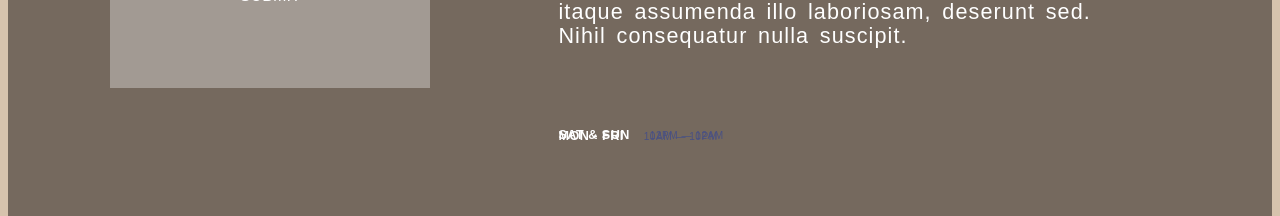
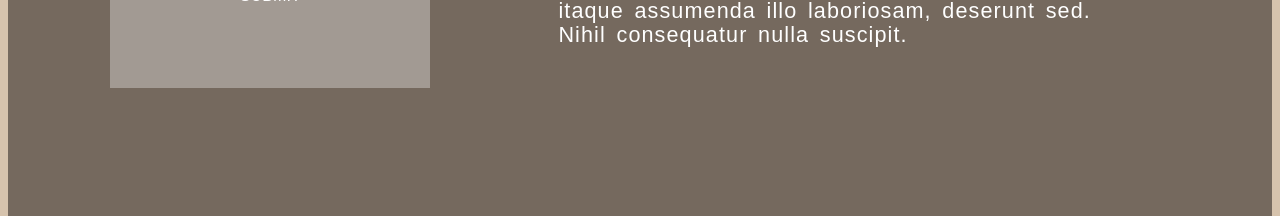
Before and after one commit to sofversoza/mbm, a website built with Parcel: page index.html in a window 1280 px wide. Shown: the part 1840-2056 px from the top of the page. Built offline with nearby package versions, Linux system fonts and the light colour scheme; files whose address does not match are found by name; a web font is replaced by a local one.

Commit message:
About section changes

```diff
--- a/index.html
+++ b/index.html
@@ -119,8 +119,8 @@
               sed. Nihil consequatur nulla suscipit.
             </p>
           </div>
-          <h5>MON - FRI &nbsp;&nbsp;&nbsp;&nbsp;<span>10AM — 10PM</span></h5>
-          <h5>SAT & SUN &nbsp;&nbsp;&nbsp;&nbsp;<span>12PM — 12AM</span></h5>
+          <!-- <h5>MON - FRI &nbsp;&nbsp;&nbsp;&nbsp;<span>10AM — 10PM</span></h5>
+          <h5>SAT & SUN &nbsp;&nbsp;&nbsp;&nbsp;<span>12PM — 12AM</span></h5> -->
         </div>
       </div>
     </section>
--- a/src/styles/about.css
+++ b/src/styles/about.css
@@ -44,20 +44,20 @@
   margin-top: -1%;
 }
 
-.about h5 {
+/* .about h5 {
   font-size: 0.7em;
   font-family: "montserrat", sans-serif;
   letter-spacing: 0.5px;
   margin-top: -3%;
-}
+} */
 
-.about span {
+/* .about span {
   font-size: 0.8em;
   font-family: "montserrat", sans-serif;
   font-weight: 300;
   letter-spacing: 0.5px;
   color: #4a5183;
-}
+} */
 
 .words-container {
   max-width: 42vw;
```
